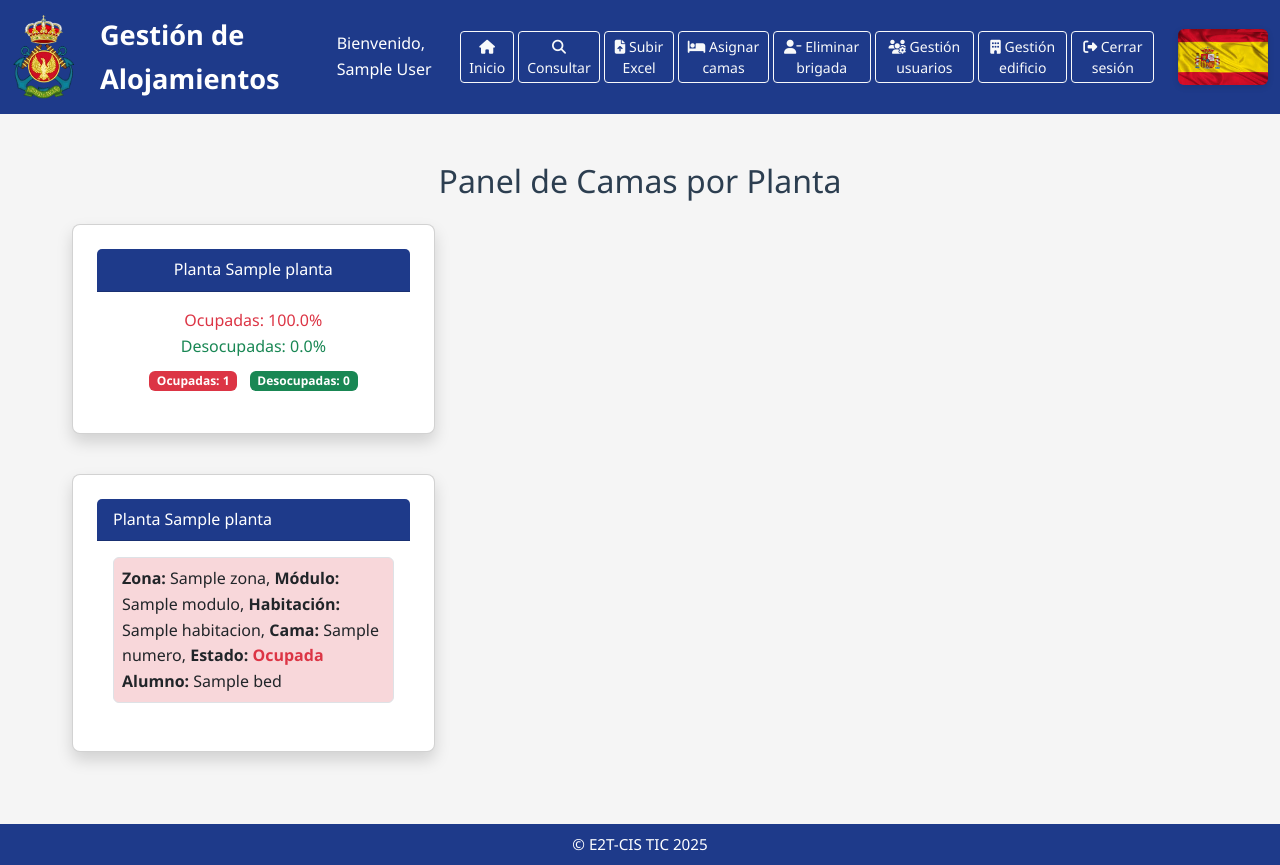
After one commit to amarp20/Morpheus, a Flask app: page /panel in a window 1280 px wide. The commit adds this page. Run offline with Flask 3, Linux system fonts and the light colour scheme; the visitor is signed in with stand-in values (Sample User, id 1); a database or web service that is not in the repository returns one stand-in record (values such as "Sample title").

Commit message:
totalmente funcional

```diff
--- a/app/routes.py
+++ b/app/routes.py
@@ -4,6 +4,7 @@ import os
 import pandas as pd
 from werkzeug.security import generate_password_hash, check_password_hash
 import uuid
+from functools import wraps
 
 bp = Blueprint('main', __name__, template_folder='templates')
 
@@ -15,15 +16,58 @@ def allowed_file(filename):
         and filename.rsplit(".", 1)[1].lower() in ALLOWED
     )
 
+def login_requerido(f):
+    @wraps(f)
+    def decorado(*args, **kwargs):
+        print("✔️ Verificando sesión de usuario...")
+        if not session.get('usuario'):
+            flash("Acceso no permitido. Inicia sesión.", "danger")
+            return redirect(url_for('main.login'))
+        return f(*args, **kwargs)
+    return decorado
+
+def rol_requerido(*roles):
+    def decorador(f):
+        @wraps(f)
+        def decorado(*args, **kwargs):
+            if not session.get('usuario'):
+                flash("Acceso no permitido. Inicia sesión.", "danger")
+                return redirect(url_for('main.login'))
+            if session.get('rol') not in roles:
+                flash("No tiene privilegios para acceder a esta sección.", "warning")
+                return redirect(url_for('main.panel'))
+            return f(*args, **kwargs)
+        return decorado
+    return decorador
+
 @bp.route('/')
 def index():
-    return render_template('index.html')
+    if 'usuario' in session:
+        return redirect(url_for('main.panel'))
+    return redirect(url_for('main.login'))
+
 
 def get_all_beds():
-    # Devuelve una lista de dicts con los campos necesarios desde la colección beds
-    return list(mongo.db.beds.find({}, {"_id": 0}))
+    return list(mongo.db.beds.find({}, {
+        "_id": 0,
+        "bed_id": 1,
+        "planta": 1,
+        "zona": 1,
+        "modulo": 1,
+        "habitacion": 1,
+        "numero": 1,
+        "estado": 1,
+        "nombre_alumno": 1,
+        "apellido1": 1,
+        "apellido2": 1,
+        "brigada": 1,
+        "especialidad": 1,
+        "numero_alumno": 1,
+        "genero": 1
+    }))
 
 @bp.route('/consulta')
+@login_requerido
 def consulta():
     beds = get_all_beds()
     planta = request.args.get('planta', '')
@@ -80,9 +124,17 @@ def consulta():
     )
 #Este es el upload de subir excel
 @bp.route('/upload')
+@rol_requerido('admin')
 def upload_page():
     return render_template('upload.html')
+
 # Esta es la preview de subir excel
+@bp.route('/preview', methods=['GET'])
+def preview_redirect():
+    flash("Acceso no permitido", "danger")
+    return redirect(url_for('main.login'))
+
+@rol_requerido('admin')
 @bp.route("/preview", methods=["POST"])
 def preview():
     file = request.files.get("excel")
@@ -100,7 +152,14 @@ def preview():
 
     return render_template("preview.html", camas=records, filename=file.filename)
 
+#Con este bp se aplican los cambios de subir excel
+@bp.route('/apply-update', methods=['GET'])
+def apply_update_redirect():
+    flash("Acceso no permitido", "danger")
+    return redirect(url_for('main.login'))
+
 @bp.route("/apply-update", methods=["POST"])
+@rol_requerido('admin')
 def apply_update():
     filename = request.form.get("filename")
     path = os.path.join(current_app.config["UPLOAD_FOLDER"], filename)
@@ -133,8 +192,9 @@ def apply_update():
     flash(f"Actualización realizada con éxito. {updated} camas actualizadas.", "success")
     return render_template("apply_update_result.html", updated=updated)
 
-
+#Este bp inicia el asignar camas
 @bp.route('/assign', methods=['GET', 'POST'])
+@rol_requerido('admin', 'usuario')
 def assign():
     assign_message = None
     asignaciones = None
@@ -174,6 +234,7 @@ def assign():
     )
 #este bp realiza la carga de datos de la base de datos
 @bp.route('/assign-upload', methods=['GET', 'POST'])
+@rol_requerido('admin', 'usuario')
 def assign_upload():
     if request.method == 'POST':
         # Si es la primera vez, carga el Excel
@@ -202,13 +263,20 @@ def assign_upload():
         free_beds = [b['bed_id'] for b in mongo.db.beds.find({"estado": "Desocupada"}, {"_id": 0, "bed_id": 1}) if b['bed_id'] not in camas_asignadas]
         return render_template('assign_preview.html', students=students, free_beds=free_beds, camas_asignadas=camas_asignadas)
     return render_template('assign_upload.html')
+
 #Este bp es el que realiza los cambios en la base de datos una vez confirmamos los cambios al asignar camas
+@bp.route('/assign-confirm', methods=['GET'])
+def assign_confirm_redirect():
+    flash("Acceso no permitido", "danger")
+    return redirect(url_for('main.login'))
+
 @bp.route('/assign-confirm', methods=['POST'])
+@rol_requerido('admin', 'usuario')
 def assign_confirm():
     students = session.get('students', [])
     total = int(request.form.get('total', 0))
     asignados = 0
-    asignacion_info = []  # ← FUERA del bucle
+    asignacion_info = []
 
     for i in range(total):
         nombre = request.form.get(f'nombre_alumno_{i}')
@@ -251,8 +319,15 @@ def assign_confirm():
 
     session.pop('students', None)
     return render_template("assign_result.html", asignados=asignados, asignaciones=asignacion_info)
+
 #este bp desocupa las camas una vez realizada una consulta pulsando el botón desocupar
-@bp.route('/desocupar-cama', methods=['POST'])
+@bp.route('/desocupar', methods=['GET'])
+def desocupar_redirect():
+    flash("Acceso no permitido", "danger")
+    return redirect(url_for('main.login'))
+
+@login_requerido
+@bp.route('/desocupar', methods=['POST'])
 def desocupar_cama():
     bed_id = request.form.get('bed_id')
     if bed_id:
@@ -262,11 +337,25 @@ def desocupar_cama():
                 "estado": "Desocupada",
                 "nombre_alumno": "",
                 "numero_alumno": "",
-                "genero": ""
+                "apellido1": "",
+                "apellido2": "",
+                "genero": "",
+                "especialidad": "",
+                "brigada": ""
             }}
         )
-        flash(f"Cama {bed_id} desocupada correctamente.", "success")
-    return redirect(request.referrer or url_for('main.consulta'))
+        flash(f'Cama {bed_id} desocupada correctamente.', 'success')
+
+    return redirect(url_for('main.consulta',
+        planta=request.form.get('planta', ''),
+        zona=request.form.get('zona', ''),
+        modulo=request.form.get('modulo', ''),
+        habitacion=request.form.get('habitacion', ''),
+        genero=request.form.get('genero', ''),
+        numero_alumno=request.form.get('numero_alumno', ''),
+        brigada=request.form.get('brigada', ''),
+        consultar=1
+    ))
 #Este bp redirecciona a la página correspondiente depues de loguearse
 @bp.route('/login', methods=['GET', 'POST'])
 def login():
@@ -278,28 +367,21 @@ def login():
         if usuario and check_password_hash(usuario['contraseña'], contraseña):
             session['usuario'] = usuario['nombre']
             session['rol'] = usuario['rol']
-            if usuario['rol'] == 'admin':
-                return redirect(url_for('main.panel_admin'))
-            return redirect(url_for('main.index'))
+            return redirect(url_for('main.panel'))
         else:
             flash('Credenciales incorrectas', 'danger')
     return render_template('login.html')
+
 #este bp redirige a login después de cerrar sesión
 @bp.route('/logout')
 def logout():
     session.clear()
     return redirect(url_for('main.login'))
-#este bp indica la ruta al panel admin
-@bp.route('/panel-admin')
-def panel_admin():
-    if session.get('rol') != 'admin':
-        return redirect(url_for('main.login'))
-    return render_template('panel_admin.html')
+
 #Este bp añade, elimina, consulta y cambia claves desde el panel admin
 @bp.route('/gestion-usuarios', methods=['GET', 'POST'])
+@rol_requerido('admin')
 def gestion_usuarios():
-    if session.get('rol') != 'admin':
-        return redirect(url_for('main.login'))
 
     accion = request.form.get('accion')
     usuarios = []
@@ -341,11 +423,11 @@ def gestion_usuarios():
         usuarios = list(mongo.db.usuarios.find({}, {'_id': 0, 'nombre': 1, 'rol': 1}))
 
     return render_template('gestion_usuarios.html', usuarios=usuarios)
+
 #Este bp es para buscar los datos en la base de datos para mostrar en los desplegables
 @bp.route('/gestion-edificio')
+@rol_requerido('admin')
 def gestion_edificio():
-    if session.get('rol') != 'admin':
-        return redirect(url_for('main.login'))
 
     camas = []  # vacías por defecto
     plantas = sorted(mongo.db.beds.distinct("planta"))
@@ -355,10 +437,14 @@ def gestion_edificio():
     return render_template('gestion_edificio.html', camas=camas, plantas=plantas, zonas=zonas, modulos=modulos)
 
 #Este bp es para previsualizar la configuración del edificio antes de aplicarla
+@bp.route('/gestion-edificio/preview', methods=['GET'])
+def gestion_edificio_preview_redirect():
+    flash("Acceso no permitido", "danger")
+    return redirect(url_for('main.login'))
+
+@rol_requerido('admin')
 @bp.route('/gestion-edificio/preview', methods=['POST'])
 def gestion_edificio_preview():
-    if session.get('rol') != 'admin':
-        return redirect(url_for('main.login'))
 
     file = request.files.get('edificio_excel')
 
@@ -376,11 +462,16 @@ def gestion_edificio_preview():
     session['gestion_edificio_tempfile'] = filename
 
     return render_template('gestion_edificio_preview.html', registros=registros, filename=filename)
+
 #Este bp es para cambiar la configuración del edificio en la base de datos
+@bp.route('/gestion-edificio/apply', methods=['GET'])
+def gestion_edificio_apply_redirect():
+    flash("Acceso no permitido", "danger")
+    return redirect(url_for('main.login'))
+
+@rol_requerido('admin')
 @bp.route('/gestion-edificio/apply', methods=['POST'])
 def gestion_edificio_apply():
-    if session.get('rol') != 'admin':
-        return redirect(url_for('main.login'))
 
     filename = session.get('gestion_edificio_tempfile')
 
@@ -430,36 +521,57 @@ def gestion_edificio_apply():
         flash(f"Error al aplicar cambios: {str(e)}", "danger")
 
     return redirect(url_for('main.gestion_edificio'))
+
 #bp para filtrar camas a mostrar para eliminar luego
+@bp.route('/gestion-edificio/filtrar', methods=['GET'])
+def gestion_edificio_filtrar_redirect():
+    flash("Acceso no permitido", "danger")
+    return redirect(url_for('main.login'))
+
+@rol_requerido('admin')
 @bp.route('/gestion-edificio/filtrar', methods=['POST'])
 def gestion_edificio_filtrar():
-    if session.get('rol') != 'admin':
-        return redirect(url_for('main.login'))
 
     planta = request.form.get('planta', '').strip()
     zona = request.form.get('zona', '').strip()
     modulo = request.form.get('modulo', '').strip()
+    buscar = request.form.get('buscar') == '1'
 
-    query = {}
-    if planta:
-        query["planta"] = planta
-    if zona:
-        query["zona"] = zona
-    if modulo:
-        query["modulo"] = modulo
+    # Calcular todas las zonas y módulos filtradas según planta y zona seleccionadas
+    todas = list(mongo.db.beds.find({}, {"_id": 0}))
+    zonas = sorted(set(b['zona'] for b in todas if not planta or b['planta'] == planta))
+    modulos = sorted(set(b['modulo'] for b in todas if (not planta or b['planta'] == planta) and (not zona or b['zona'] == zona)))
+    plantas = sorted(set(b['planta'] for b in todas))
 
-    camas = list(mongo.db.beds.find(query, {"_id": 0}))
-    plantas = sorted(mongo.db.beds.distinct("planta"))
-    zonas = sorted(mongo.db.beds.distinct("zona"))
-    modulos = sorted(mongo.db.beds.distinct("modulo"))
+    camas = []
+    if buscar:
+        query = {}
+        if planta:
+            query["planta"] = planta
+        if zona:
+            query["zona"] = zona
+        if modulo:
+            query["modulo"] = modulo
+        camas = list(mongo.db.beds.find(query, {"_id": 0}))
 
-    return render_template("gestion_edificio.html", camas=camas, plantas=plantas, zonas=zonas, modulos=modulos)
+    return render_template("gestion_edificio.html",
+        camas=camas,
+        plantas=plantas,
+        zonas=zonas,
+        modulos=modulos,
+        planta=planta,
+        zona=zona,
+        modulo=modulo
+    )
+#bp para eliminar camas individualmente
+@bp.route('/eliminar-cama', methods=['GET'])
+def eliminar_cama_redirect():
+    flash("Acceso no permitido", "danger")
+    return redirect(url_for('main.login'))
 
-#bp para eliminar camas individualmente
+@rol_requerido('admin')
 @bp.route('/eliminar-cama', methods=['POST'])
 def eliminar_cama():
-    if session.get('rol') != 'admin':
-        return redirect(url_for('main.login'))
 
     bed_id = request.form.get('bed_id')
     planta = request.form.get('planta', '').strip()
@@ -487,11 +599,11 @@ def eliminar_cama():
     modulos = sorted(mongo.db.beds.distinct("modulo"))
 
     return render_template("gestion_edificio.html", camas=camas, plantas=plantas, zonas=zonas, modulos=modulos)
+
 #Este bp sirve para desocupar todas las camas de una brigada
 @bp.route('/eliminar-brigada', methods=['GET', 'POST'])
+@rol_requerido('admin', 'usuario')
 def eliminar_brigada():
-    if session.get('rol') not in ['admin', 'usuario']:
-        return redirect(url_for('main.login'))
 
     if request.method == 'POST':
         brigada = request.form.get('brigada')
@@ -514,3 +626,34 @@ def eliminar_brigada():
 
     brigadas = sorted(mongo.db.beds.distinct("brigada"))
     return render_template("eliminar_brigada.html", brigadas=brigadas)
+
+#este bp es el que muestra las estadísticas de ocupación
+@bp.route('/panel')
+@login_requerido
+def panel():
+
+    camas = list(mongo.db.beds.find({}, {'_id': 0}))
+    plantas = sorted(set(b['planta'] for b in camas))
+
+    resumen_por_planta = {}
+    camas_por_planta = {}
+
+    for planta in plantas:
+        camas_planta = [b for b in camas if b['planta'] == planta]
+        total = len(camas_planta)
+        ocupadas = sum(1 for b in camas_planta if b.get('estado') == 'Ocupada')
+        desocupadas = total - ocupadas
+
+        resumen_por_planta[planta] = {
+            'ocupadas': ocupadas,
+            'desocupadas': desocupadas,
+            'porcentaje_ocupadas': round((ocupadas / total) * 100, 1) if total else 0,
+            'porcentaje_desocupadas': round((desocupadas / total) * 100, 1) if total else 0
+        }
+        camas_por_planta[planta] = camas_planta
+
+    return render_template('index.html',
+        plantas=plantas,
+        resumen_por_planta=resumen_por_planta,
+        camas_por_planta=camas_por_planta
+    )
--- a/app/templates/apply_update_result.html
+++ b/app/templates/apply_update_result.html
@@ -6,10 +6,14 @@
   {% with messages = get_flashed_messages(with_categories=true) %}
     {% if messages %}
       {% for category, message in messages %}
-        <div class="alert alert-{{ category }}">{{ message }}</div>
+        <div class="alert alert-{{ category }} alert-dismissible fade show mt-3" role="alert">
+          {{ message }}
+          <button type="button" class="btn-close" data-bs-dismiss="alert" aria-label="Cerrar"></button>
+        </div>
       {% endfor %}
     {% endif %}
   {% endwith %}
+
   <p>{{ updated }} camas actualizadas.</p>
   <a href="{{ url_for('main.index') }}" class="btn btn-primary">Volver a INICIO</a>
 </div>
--- a/app/templates/base.html
+++ b/app/templates/base.html
@@ -3,41 +3,105 @@
 <head>
   <meta charset="UTF-8"/>
   <meta name="viewport" content="width=device-width, initial-scale=1.0"/>
-  <title>{% block title %}Control de Alumnos{% endblock %}</title>
-  <link rel="stylesheet" href="{{ url_for('static', filename='styles.css') }}"/>
+  <title>{% block title %}Cuartel de Alumnos{% endblock %}</title>
+  <link rel="icon" href="{{ url_for('static', filename='img/favicon.ico') }}">
+  <link href="https://cdn.jsdelivr.net/npm/bootstrap@5.3.0/dist/css/bootstrap.min.css" rel="stylesheet">
+  <link rel="stylesheet" href="https://cdnjs.cloudflare.com/ajax/libs/font-awesome/6.4.0/css/all.min.css">
+  <link rel="stylesheet" href="{{ url_for('static', filename='styles.css') }}">
+  <style>
+    .bg-blue-700 {
+      background-color: #1e40af !important;
+    }
+    .bg-blue-800 {
+      background-color: #1e3a8a !important;
+    }
+    .navbar .bandera {
+      height: 56px;
+      margin-left: 1.5rem;
+      border-radius: 6px;
+      box-shadow: 0 2px 6px rgba(0,0,0,0.12);
+    }
+    @media (max-width: 991px) {
+      .navbar .bandera {
+        height: 40px;
+        margin-left: 0.5rem;
+      }
+    }
+  </style>
   {% block head %}{% endblock %}
 </head>
-<body>
-  <header>
-    <img src="{{ url_for('static', filename='img/escudo2.png') }}" class="logo" alt="Escudo"/>
-    <img src="{{ url_for('static', filename='img/bandera.gif') }}" class="flag" alt="Bandera"/>
-    <h1>Control de Alumnos - Cuartel</h1>
-    <nav>
-      {% if session.get('usuario') %}
-        <span>Bienvenido, {{ session.get('usuario') }}</span>
-        <a href="{{ url_for('main.index') }}">Inicio</a>
-        <a href="{{ url_for('main.consulta') }}">Consultar</a>
-        {% if session.get('rol') == 'admin' %}
-          <a href="{{ url_for('main.upload_page') }}">Subir Excel</a>
-          <a href="{{ url_for('main.assign_upload') }}">Asignar camas</a>
-          <a href="{{ url_for('main.eliminar_brigada') }}">Eliminar brigada</a>
-          <a href="{{ url_for('main.gestion_usuarios') }}">Gestión usuarios</a>
-          <a href="{{ url_for('main.gestion_edificio') }}">Gestión edificio</a>
-        {% elif session.get('rol') == 'usuario' %}
-          <a href="{{ url_for('main.assign_upload') }}">Asignar camas</a>
-          <a href="{{ url_for('main.eliminar_brigada') }}">Eliminar brigada</a>
+<body class="d-flex flex-column min-vh-100">
+  <!-- Header/Navbar -->
+  <nav class="navbar navbar-expand-lg navbar-dark bg-blue-800">
+    <div class="container-fluid">
+      <!-- Escudo a la izquierda -->
+      <a class="navbar-brand d-flex align-items-center" href="{{ url_for('main.index') }}">
+        <img src="{{ url_for('static', filename='img/escudo2.png') }}" alt="Escudo" height="88" class="me-2">
+      </a>
+      <!-- Frase centrada -->
+      <div class="flex-grow-1 d-flex justify-content-center">
+        <span class="fw-bold text-white" style="font-size:1.7rem;">Gestión de Alojamientos</span>
+      </div>
+      <!-- Menú y bandera a la derecha -->
+      <div class="ms-auto d-flex align-items-center">
+        {% if session.get('usuario') %}
+          <span class="text-white me-2" style="font-size: 1rem;">Bienvenido, {{ session.get('usuario') }}</span>
+          <a class="btn btn-outline-light btn-sm me-1" href="{{ url_for('main.index') }}">
+            <i class="fas fa-home"></i> Inicio
+          </a>
+          <a class="btn btn-outline-light btn-sm me-1" href="{{ url_for('main.consulta') }}">
+            <i class="fas fa-search"></i> Consultar
+          </a>
+          {% if session.get('rol') == 'admin' %}
+            <a class="btn btn-outline-light btn-sm me-1" href="{{ url_for('main.upload_page') }}">
+              <i class="fas fa-file-upload"></i> Subir Excel
+            </a>
+            <a class="btn btn-outline-light btn-sm me-1" href="{{ url_for('main.assign_upload') }}">
+              <i class="fas fa-bed"></i> Asignar camas
+            </a>
+            <a class="btn btn-outline-light btn-sm me-1" href="{{ url_for('main.eliminar_brigada') }}">
+              <i class="fas fa-user-minus"></i> Eliminar brigada
+            </a>
+            <a class="btn btn-outline-light btn-sm me-1" href="{{ url_for('main.gestion_usuarios') }}">
+              <i class="fas fa-users-cog"></i> Gestión usuarios
+            </a>
+            <a class="btn btn-outline-light btn-sm me-1" href="{{ url_for('main.gestion_edificio') }}">
+              <i class="fas fa-building"></i> Gestión edificio
+            </a>
+          {% elif session.get('rol') == 'usuario' %}
+            <a class="btn btn-outline-light btn-sm me-1" href="{{ url_for('main.assign_upload') }}">
+              <i class="fas fa-bed"></i> Asignar camas
+            </a>
+            <a class="btn btn-outline-light btn-sm me-1" href="{{ url_for('main.eliminar_brigada') }}">
+              <i class="fas fa-user-minus"></i> Eliminar brigada
+            </a>
+
+          {% elif session.get('rol') == 'mando' %}
+            {# mando no ve nada más #}
+          {% endif %}
+          <a class="btn btn-outline-light btn-sm" href="{{ url_for('main.logout') }}">
+            <i class="fas fa-sign-out-alt"></i> Cerrar sesión
+          </a>
         {% endif %}
-        <a href="{{ url_for('main.logout') }}">Cerrar sesión</a>
-      {% else %}
-        <a href="{{ url_for('main.login') }}">Iniciar sesión</a>
+        {% block navbar_right %}{% endblock %}
+        <img src="{{ url_for('static', filename='img/bandera.gif') }}" alt="Bandera" class="bandera">
+      </div>
+    </div>
+  </nav>
+
+  <!-- Contenido principal -->
+  <main class="flex-grow-1 container my-4">
+    {% if session.get('usuario') and session.get('rol') in ['admin', 'usuario', 'mando'] %}
+      {% if resumen_por_planta is defined and camas_por_planta is defined %}
+        {% include 'panel_graficos.html' %}
       {% endif %}
-    </nav>
+    {% endif %}
+    {% block content %}{% endblock %}
+  </main>
 
-  </header>
-  <main>{% block content %}{% endblock %}</main>
-  <footer>
-    <p>© 2025 Cuartel</p>
+  <!-- Footer -->
+  <footer class="bg-blue-800 text-center py-2 mt-auto text-white" style="font-size: 0.95rem;">
+    <span>© E2T-CIS TIC 2025</span>
   </footer>
-  {% block scripts %}{% endblock %}
 </body>
 </html>
--- a/app/templates/index.html
+++ b/app/templates/index.html
@@ -1,10 +1,6 @@
 {% extends 'base.html' %}
 {% block title %}Inicio{% endblock %}
+
 {% block content %}
-<div class="container">
-  <h2>Bienvenido</h2>
-  <p>Página principal de control de camas.</p>
-  <div class="dashboard">
-  </div>
-</div>
+
 {% endblock %}
--- /dev/null
+++ b/app/templates/panel_graficos.html
@@ -0,0 +1,62 @@
+<div class="container mt-4">
+  <h2 class="mb-4 text-center">Panel de Camas por Planta</h2>
+
+  <!-- Porcentajes por planta sin barras de progreso -->
+  <div class="row mb-4">
+    {% for planta in plantas %}
+    <div class="col-md-4 mb-3 text-center">
+      <div class="card shadow">
+        <div class="card-header bg-blue-800 text-white">
+          Planta {{ planta }}
+        </div>
+        <div class="card-body">
+          {% set resumen = resumen_por_planta.get(planta, {}) %}
+          {% set pct_oc = (resumen.get('porcentaje_ocupadas') or 0) | float %}
+          {% set pct_des = (resumen.get('porcentaje_desocupadas') or 0) | float %}
+          <p>
+            <span class="text-danger">Ocupadas: {{ pct_oc | round(1) }}%</span><br>
+            <span class="text-success">Desocupadas: {{ pct_des | round(1) }}%</span>
+          </p>
+          <span class="badge bg-danger me-2">Ocupadas: {{ resumen.get('ocupadas', 0) }}</span>
+          <span class="badge bg-success">Desocupadas: {{ resumen.get('desocupadas', 0) }}</span>
+        </div>
+      </div>
+    </div>
+    {% endfor %}
+  </div>
+
+  <!-- Listado de camas por planta -->
+  <div class="row mb-4">
+    {% for planta in plantas %}
+    <div class="col-md-4 mb-3">
+      <div class="card shadow">
+        <div class="card-header bg-blue-800 text-white">
+          Planta {{ planta }}
+        </div>
+        <div class="card-body" style="max-height: 350px; overflow-y: auto;">
+          {% set camas = camas_por_planta.get(planta, []) %}
+          {% if camas %}
+            {% for cama in camas %}
+              <div class="mb-2 p-2 border rounded {% if cama.estado == 'Ocupada' %}bg-danger-subtle{% else %}bg-success-subtle{% endif %}">
+                <strong>Zona:</strong> {{ cama.zona }},
+                <strong>Módulo:</strong> {{ cama.modulo }},
+                <strong>Habitación:</strong> {{ cama.habitacion }},
+                <strong>Cama:</strong> {{ cama.numero }},
+                <strong>Estado:</strong>
+                <span class="fw-bold {% if cama.estado == 'Ocupada' %}text-danger{% else %}text-success{% endif %}">
+                  {{ cama.estado }}
+                </span>
+                {% if cama.nombre_alumno %}
+                  <br><strong>Alumno:</strong> {{ cama.nombre_alumno }}
+                {% endif %}
+              </div>
+            {% endfor %}
+          {% else %}
+            <div class="text-muted">No hay camas registradas en esta planta.</div>
+          {% endif %}
+        </div>
+      </div>
+    </div>
+    {% endfor %}
+  </div>
+</div>
--- a/crear_usuario.py
+++ b/crear_usuario.py
@@ -1,7 +1,7 @@
 from werkzeug.security import generate_password_hash
 from pymongo import MongoClient
 
-client = MongoClient("mongodb://localhost:27017/")
+client = MongoClient('mongodb://localhost:27017')
 db = client["Morpheus"]
 
 db.usuarios.insert_one({
```
Also changed, not shown: actualiza_password.py (added, +18 -0 lines), app/templates/consulta.html (+19 -0 lines), app/templates/gestion_edificio.html (+9 -7 lines), app/templates/login.html (+17 -5 lines), app/templates/panel_admin.html (deleted, +0 -9 lines), app/templates/upload.html (+10 -8 lines), app/static/img/escudo2.png, 7 other files.
